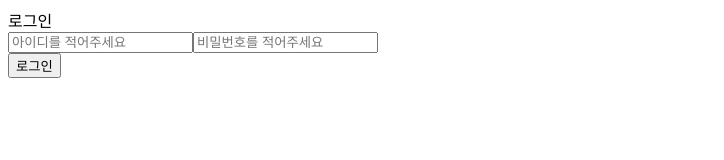
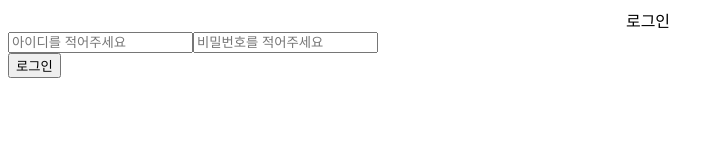
Before and after one commit to yun-21/Taro, a React app in the folder client/: page / in a window 1280 px wide. Shown: the top 160 px of the page, without its empty margins (0-724 px from the left). Built offline with nearby package versions, Linux system fonts and the light colour scheme; the HTML template or start-up script is replaced by a standard one.

Commit message:
textAlign:center 스타일 안먹다가 왜 갑자기 되는거지

```diff
--- a/client/src/app.tsx
+++ b/client/src/app.tsx
@@ -24,7 +24,7 @@ const App: React.FC = () => {
   }
   return (
     <div id="content" style={styles.content}>
-      <div id="content-head">
+      <div id="content-head" style={styles.contentHead}>
         <div id="loginTitle">로그인</div>
       </div>
       <div id="content-body">
--- a/client/src/styles.tsx
+++ b/client/src/styles.tsx
@@ -7,7 +7,9 @@ const styles: {[key:string]:React.CSSProperties} = {
     width:"100vw",
   },
   contentHead:{
-    textAlign: "center"
+    textAlign: "center",
+    // display:"flex"
+
   }
 };
 
```
